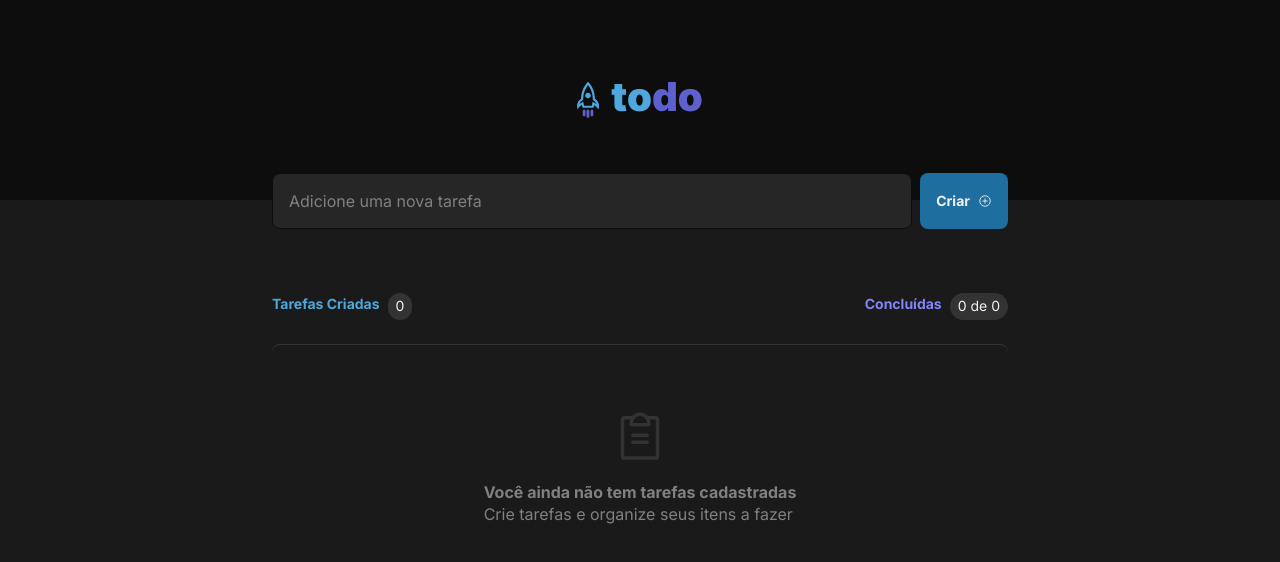
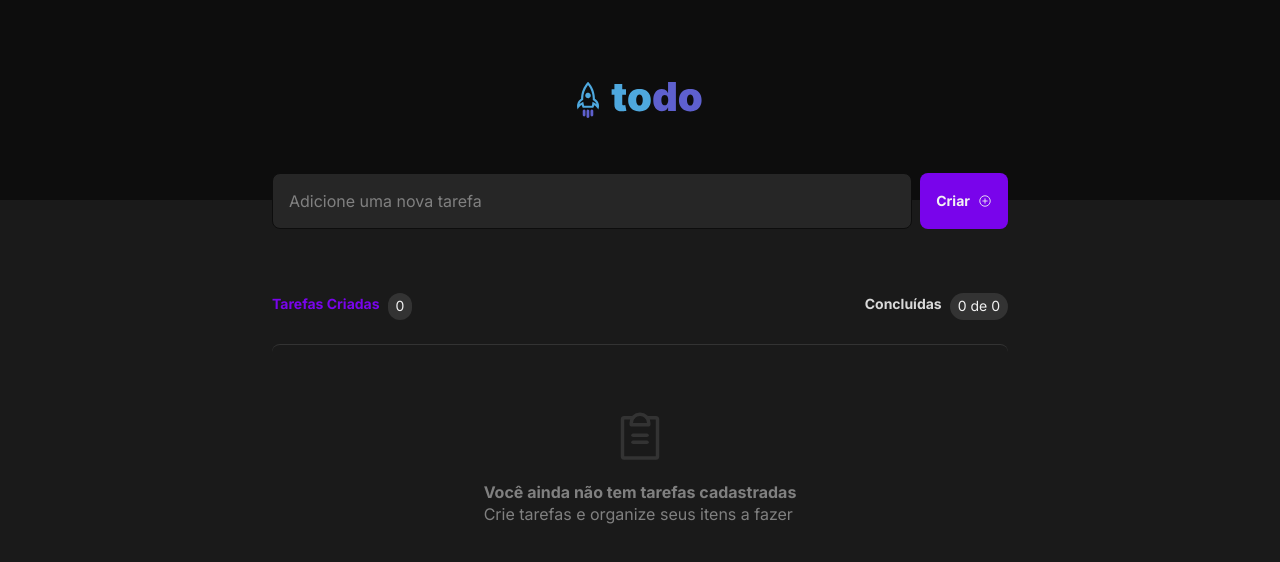
Before and after one commit to ryanadriel/todo-list, a React (Vite) app: page / in a window 1280 px wide. Shown: the top 562 px of the page. Built offline with nearby package versions, Linux system fonts and the light colour scheme.

Commit message:
Style: Update color from blue to purple

```diff
--- a/src/App.css
+++ b/src/App.css
@@ -1,8 +1,8 @@
 :root {
-  --blue-dark: #1E6F9F;
-  --blue: #4EA8DE;
-  --purple-dark: #5E60CE;
-  --purple: #8284FA;
+  --purple: #7904EB;
+  --purple-dark: #7904EB;
+  --white: #D9D9D9;
+
 
   --gray-100: #F2F2F2;
   --gray-200: #D9D9D9;
--- a/src/components/Info.module.css
+++ b/src/components/Info.module.css
@@ -18,9 +18,9 @@
 }
 
 .created strong {
-  color: var(--blue);
+  color: var(--purple);
 }
 
 .done strong {
-  color: var(--purple);
+  color: var(--white);
 }
--- a/src/components/NewTask.module.css
+++ b/src/components/NewTask.module.css
@@ -26,7 +26,7 @@
   border: 0;
   border-radius: 8px;
 
-  background: var(--blue-dark);
+  background: var(--purple);
 
   color: var(--gray-100);
   font-size: 1.4rem;
@@ -36,6 +36,6 @@
   transition: background-color 0.2s;
 
   &:hover {
-    background: var(--blue);
+    background: var(--purple);
   }
 }
--- a/src/components/Task.module.css
+++ b/src/components/Task.module.css
@@ -59,11 +59,11 @@
 }
 
 .circle {
-  color: var(--blue);
+  color: var(--purple);
   fill: transparent;
 
   &:hover {
-    fill: var(--blue-dark);
+    fill: var(--purple);
   }
 }
 
@@ -71,7 +71,7 @@
   fill: var(--purple-dark);
 
   &:hover {
-    fill: var(--purple);
+    fill: var(--white);
   }
 }
 
```
Also changed, not shown: src/components/NewTask.tsx (line endings or trailing spaces).
